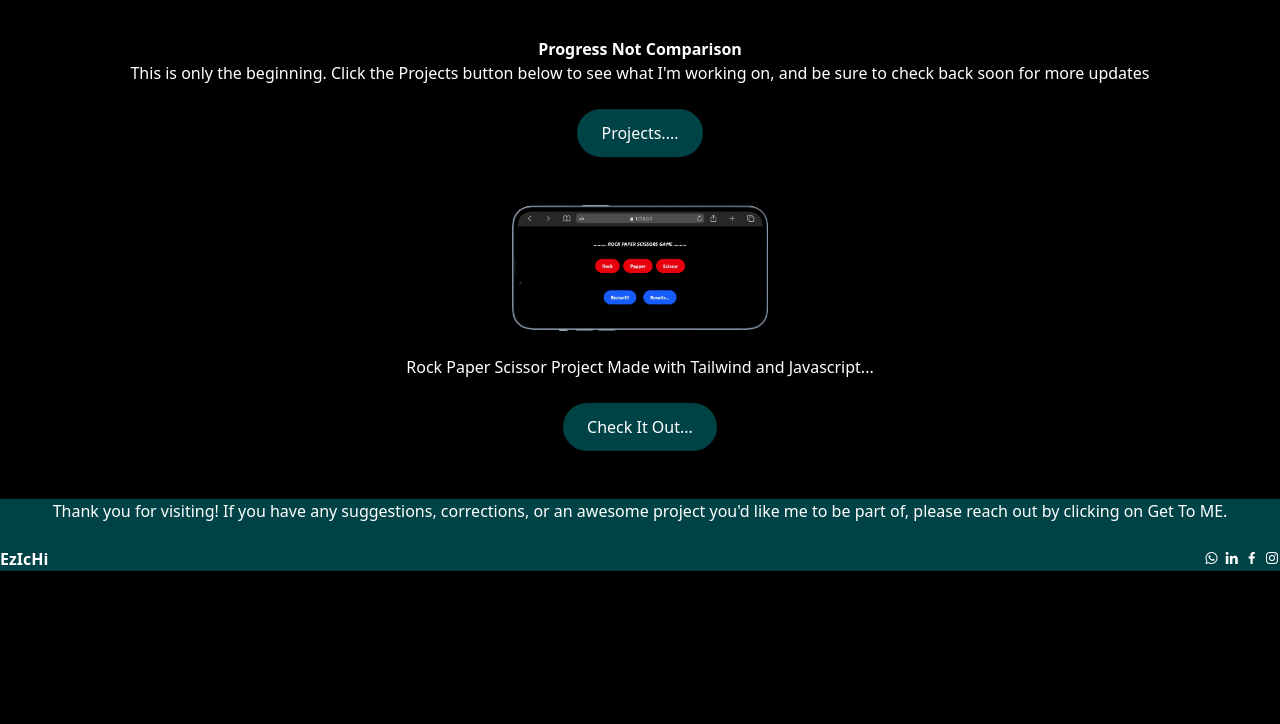
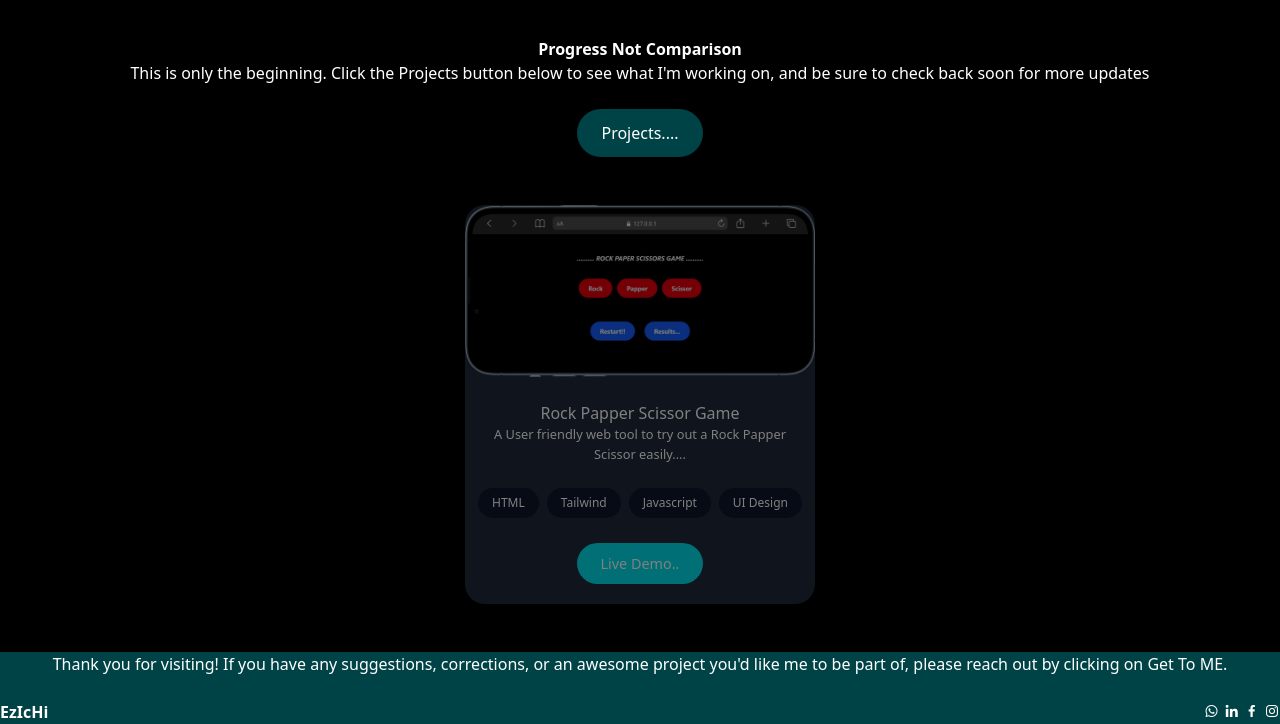
Before and after one commit to jenissiezichi/My_portfolio, a website: page index.html in a window 1280 px wide. Shown: the part 939-1663 px from the top of the page. Before the commit the page ends 1510 px from the top, so only its background shows below. Drawn offline with nearby package versions, Linux system fonts and the light colour scheme.

Commit message:
Updated portfolio index and added several new features

```diff
--- a/index.html
+++ b/index.html
@@ -109,23 +109,98 @@
 <section id="project">
 
 
-<div class="gap-4 p-4 flex justify-center items-center flex flex-col">
- <img
-        src="./Images/RPS.png"
-        class="flex justify-center items-center object-cover object-center aspect-video w-64">
 
-<br>
+<div class="card1">
+<div class="cardhead1">
+<img src="./Images/RPS.png">
 
-    <p
-      class="text-center ml-4"
-    >
-     Rock Paper Scissor Project Made with Tailwind and Javascript...
-    </p>
-    <br>
-<a href="./RPS/index.html" class="bg-ash1 text-white px-6 py-3 rounded-full hover:bg-blue-700 transition shadow-lg">
-      Check It Out...
-    </a>
-  </div>
+</div>
+
+<div class="cardbody">
+<h2 class="text-center"> Rock Papper Scissor Game</h2>
+<p class="text-center">A User friendly web tool to try out a Rock Papper Scissor easily....</p>
+</div>
+<div class="tags">
+<span>HTML</span>
+<span>Tailwind</span>
+<span>Javascript</span>
+<span>UI Design</span>
+</div>
+
+<div class="footer">
+ <a href="./RPS/index.html"> <button">Live Demo..</button></a>
+</div>
+
+</div>
+
+<style>
+.card1{
+  background-color: #1e293b;
+  display: flex;
+  flex-direction: column;
+  justify-self: center;
+  align-self: center;
+  border-radius: 20px;
+  overflow: hidden;
+  width: 350px;
+  opacity: 0.5;
+  transition: opacity 0.2s ease;
+
+
+}
+p{
+  font-size: .8rem;
+  font-weight: 100;
+}
+.cardhead1{
+  width: 100%;
+  display: block;
+}
+.cardbody{
+  padding: 24px;
+}
+.tags{
+  font-size: 0.75rem;
+  justify-content: center;
+ display: flex;
+ flex-wrap: wrap;
+ gap: 8px;
+ margin-bottom: 25px;
+}
+.tags span{
+  background: #0f172a;
+  border-radius: 50px;
+  padding: 6px 14px;
+  font-weight: 100;
+}
+.footer {
+  display: flex;
+  justify-content: center;
+  padding-bottom: 20px;
+}
+
+.footer a{
+  background-color: #00DDEB;
+  color: white;
+  padding: 10px 24px;
+  border-radius: 9999px;
+  border: none;
+  cursor: pointer;
+  font-size: 0.9rem;
+  transition: background 0.3s ease;
+}
+
+.footer a:hover {
+  background-color: #5B42F3;
+}
+.card1:hover{
+  opacity: 1;
+
+}
+</style>
+
+
+
 
 
   </section>
@@ -135,7 +210,7 @@
 
  <style>
 .card {
-  /* Remove fixed width: 30% so Tailwind can handle it */
+
   height: 320px; /* Increased height for better text fit */
   border-radius: 20px;
   padding: 5px;
@@ -201,4 +276,11 @@
  </div>
  </footer>
  </section>
+
+
+
+
+
+
+
 </html>
--- /dev/null
+++ b/src/input.css
@@ -0,0 +1 @@
+@import "tailwindcss";
```
Also changed, not shown: RPS/index.html (deleted, +0 -26 lines), RPS/index1.html (added, +26 -0 lines), package.json (added, +25 -0 lines), RPS/RPS.png (added), 1 other file.
